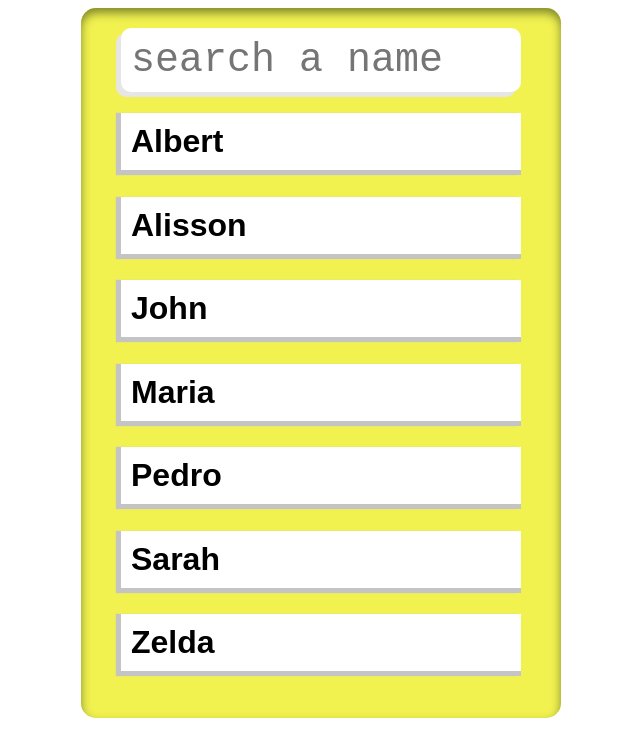
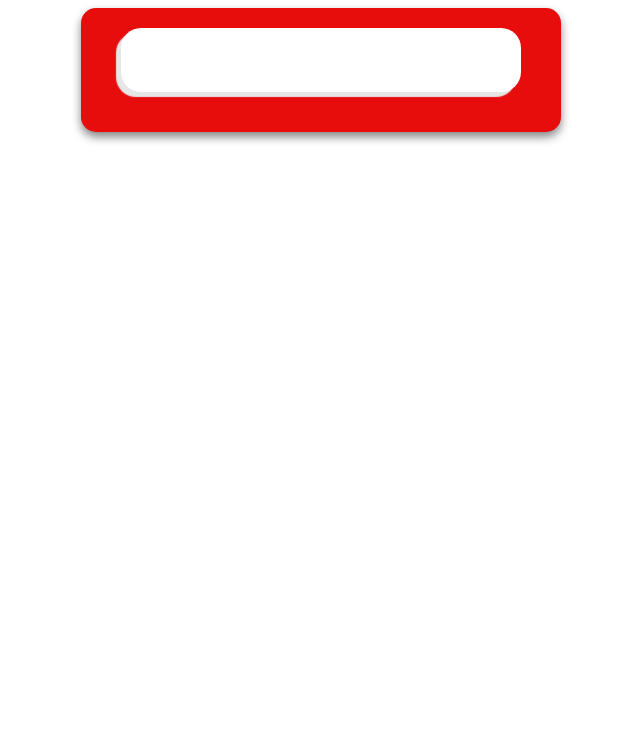
Before and after one commit to LeonardoSchmittK/filterListReact, a React (Create React App) app: page / in a window 1280 px wide. Shown: the top 756 px of the page, without its empty margins (319-959 px from the left). Built offline with nearby package versions, Linux system fonts and the light colour scheme; a web font is replaced by a local one.

Commit message:
adding the script content and styling the project even more

```diff
--- a/public/index.html
+++ b/public/index.html
@@ -12,7 +12,7 @@
     <link rel="apple-touch-icon" href="%PUBLIC_URL%/logo192.png" />
     <link rel="manifest" href="%PUBLIC_URL%/manifest.json" />
     <link href="https://fonts.googleapis.com/css?family=Montserrat+Subrayada:regular,700" rel="stylesheet" />
-    <title>Body mass index</title>
+    <title>Filter List</title>
   </head>
   <body>
     <noscript>You need to enable JavaScript to run this app.</noscript>
--- a/src/App.js
+++ b/src/App.js
@@ -1,48 +1,139 @@
 import React, { Component } from "react";
 import "./style/style.css";
+import names from "./names";
 
-export default class App extends React.Component {
+export default class AutoCompleteText extends React.Component {
+  constructor(props){
+    super(props)
+    this.items = names()
+    this.state = {
+      suggestions: [],
+    }
 
-  constructor() {
-    super();
-    this.state = {
+    this.onTextChanged = this.onTextChanged.bind(this)
+    this.renderSuggestions = this.renderSuggestions.bind(this)
+  }
 
-    };
+  onTextChanged = (e) => {
+      const value = e.target.value
+      let suggestions = []
+      if(value.length > 0) {
+        const regex = new RegExp(`^${value}`,'i')
+        suggestions = this.items.sort().filter(v=>regex.test(v))
+      }
+      this.setState(()=>({
+        suggestions
+      }))
 
-    this.filterItem = this.filterItem.bind(this);
+  }
 
-  };
+  renderSuggestions() {
+    const {suggestions} = this.state;
+    if(suggestions.length === 0) {
+      return null
+    }
+    return (
+        <>
+          {
+            suggestions.map((item)=>  <li className='item'>{item}</li>)
+          }
+        </>
+    )
+  }
 
-  list = [
-    "Sarah",
-    "Pedro",
-    "John",
-    "Maria",
-    "Zelda",
-    "Albert",
-    "Alisson",
-  ].sort();
-
-    filterItem(event){
-       let res = event.target.value;
-       console.log(res)
-    };
-
-  render() {
-    return (
-      <div className="interface">
+  render(){
+    return(
+      <div className='interface'>
         <input
         type='text'
         className='searchField'
-        placeholder='search a name'
-        maxLength='20'
-        onChange={this.filterItem}
+        onChange={this.onTextChanged}
         />
+         <>
+          {
+          this.renderSuggestions()
+          }
+        </>
+      </div>
+    )
+  }
+}
 
-        {this.list.map((item) => (
-          <h1 className='item'>{item} </h1>
-        ))}
-      </div>
-    );
-  };
-};
+
+
+// export default class HideableText extends React.Component {
+//     constructor(props){
+//       super(props)
+//       this.state = {
+//         isHidden: false,
+//       }
+//  this.toggleIsHidden = this.toggleIsHidden.bind(this)
+
+//     }
+
+//     toggleIsHidden(){
+//       this.setState((currentState)=>({
+//         isHidden : !currentState.isHidden
+//       }))
+//     }
+
+//     render(){
+//       return(
+//         <div>
+//             <button onClick={()=>this.toggleIsHidden()}>Toggle</button>
+//             {!this.state.isHidden && this.props.text}
+//         </div>
+//       )
+//     }
+// }
+
+
+
+// export default class App extends React.Component {
+
+//   constructor() {
+//     super();
+//     this.state = {
+//         list :
+//         [
+//         "Sarah",
+//         "Pedro",
+//         "John",
+//         "Maria",
+//         "Zelda",
+//         "Albert",
+//         "Alisson",
+//         ]
+//     };
+
+//     this.filterItem = this.filterItem.bind(this);
+
+//   };
+
+
+
+
+
+//     filterItem(event){
+//       let res  = event.target.value;
+//       this.state.list.filter(res)
+//     };
+
+//   render() {
+//     return (
+//       <div className="interface">
+//         <input
+//         type='text'
+//         className='searchField'
+//         placeholder='search a name'
+//         maxLength='20'
+//         onChange={this.filterItem}
+//         />
+
+//         {this.state.list.filter(res).map((item) => (
+//           <h1 className='item'>{item} </h1>
+//         ))}
+//       </div>
+//     );
+//   };
+// };
--- a/src/index.js
+++ b/src/index.js
@@ -1,11 +1,12 @@
 import React from 'react';
 import ReactDOM from 'react-dom';
+import HideableText from './App';
 import App from './App';
 
 
 ReactDOM.render(
   <React.StrictMode>
-    <App />
+    <HideableText text='Dynamic Text' />
   </React.StrictMode>,
   document.getElementById('root')
 );
--- /dev/null
+++ b/src/names.js
@@ -0,0 +1,50 @@
+ const people = [
+  "David",
+  "Damien",
+  "Sara",
+  "Jane",
+  "Robert",
+  "Rafael",
+  "Lucas",
+  "Edward",
+  "Albert",
+  "Silveiras",
+  "Zelda",
+  "Alisson",
+  "Monica",
+  "Phoebe",
+  "Leon",
+  "Claire",
+  "Janine",
+  "Chris",
+  "Brown",
+  "Browser",
+  "Peozeiro",
+  "Leonardo",
+  "Linda",
+  "Lazaro",
+  "Jennifer",
+  "Peter",
+  "John",
+  "Maria",
+  "Marcos",
+  "Jonatan",
+  "Henrique",
+  "Luiza",
+  "Levi",
+  "Aurora",
+  "Aiden",
+  "Amelia",
+  "Benjamin",
+  "Ava",
+  "Jasper",
+  "Charlotte",
+  "Landon",
+  "Isla",
+]
+
+let names = function(){
+ return people
+};
+
+export default names;
--- a/src/style/style.css
+++ b/src/style/style.css
@@ -1,9 +1,9 @@
 ::-moz-selection {
-  background-color: #f1f150;
+  background-color: #e70d0d;
 }
 
 ::selection {
-  background-color: #f1f150;
+  background-color: #e70d0d;
 }
 
 .interface {
@@ -11,10 +11,10 @@
   height: auto;
   padding: 20px 40px;
   border-radius: 15px;
-  background: #f1f150;
+  background: #e70d0d;
   margin: auto;
-  -webkit-box-shadow: inset 0 5px 10px #7f882b;
-          box-shadow: inset 0 5px 10px #7f882b;
+  -webkit-box-shadow: 0 5px 10px #868686;
+          box-shadow: 0 5px 10px #868686;
 }
 
 .searchField {
@@ -23,11 +23,12 @@
   font-size: 2.5em;
   font-family: monospace ,sans-serif;
   border: none;
-  border-radius: 10px;
+  border-radius: 20px;
   outline: none;
   padding: 0 10px;
   -webkit-box-shadow: -5px 5px 1px #e6e6e6;
           box-shadow: -5px 5px 1px #e6e6e6;
+  margin-bottom: 20px;
 }
 
 .item {
@@ -39,10 +40,14 @@
   border-bottom: 5px solid #c5c4c4;
   -webkit-transition: .1s linear;
   transition: .1s linear;
+  list-style: none;
+  border-radius: 10px;
+  position: relative;
 }
 
 .item:hover {
-  -webkit-transform: scale(1.03, 1);
-          transform: scale(1.03, 1);
+  -webkit-transform: scale(1.1, 1);
+          transform: scale(1.1, 1);
+  margin-bottom: 4px;
 }
 /*# sourceMappingURL=style.css.map */
--- a/src/style/style.scss
+++ b/src/style/style.scss
@@ -1,4 +1,4 @@
-$mainColor: #f1f150;
+$mainColor:  #e70d0d;
 $secondaryColor: grey;
 
 ::selection {
@@ -6,14 +6,15 @@ $secondaryColor: grey;
 
 }
 
+
 .interface {
   max-width: 400px;
   height: auto;
   padding: 20px 40px;
   border-radius: 15px;
-  background: $mainColor;
+  background:  $mainColor;
   margin: auto;
-  box-shadow: inset 0 5px 10px rgb(127, 136, 43);
+  box-shadow:  0 5px 10px #868686;
 
 }
 
@@ -23,10 +24,11 @@ $secondaryColor: grey;
   font-size: 2.5em;
   font-family: monospace ,sans-serif;
   border:none;
-  border-radius:10px;
+  border-radius:20px;
   outline: none;
   padding: 0 10px;
   box-shadow: -5px 5px 1px rgb(230, 230, 230);
+  margin-bottom: 20px;
 
 }
 
@@ -37,9 +39,13 @@ $secondaryColor: grey;
   box-shadow: -5px 0 1px #c5c4c4;
   border-bottom: 5px solid #c5c4c4;
   transition: .1s linear;
+  list-style: none;
+  border-radius: 10px;
+  position: relative;
 
   &:hover {
-     transform: scale(1.03,1);
+     transform: scale(1.1,1);
+      margin-bottom: 4px;
 
   }
 
```
Also changed, not shown: src/hideableText.js (added), 1 other file (tests, documents, lock files or other folders).
